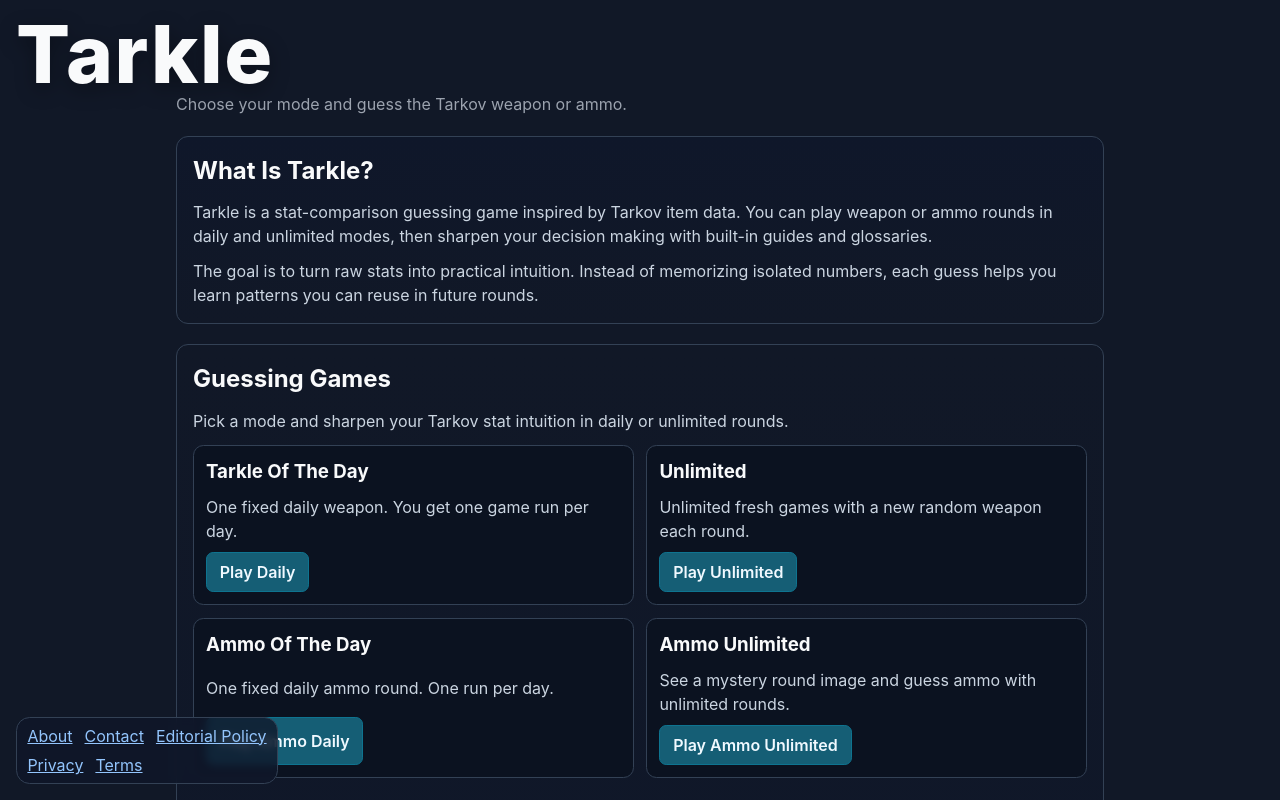
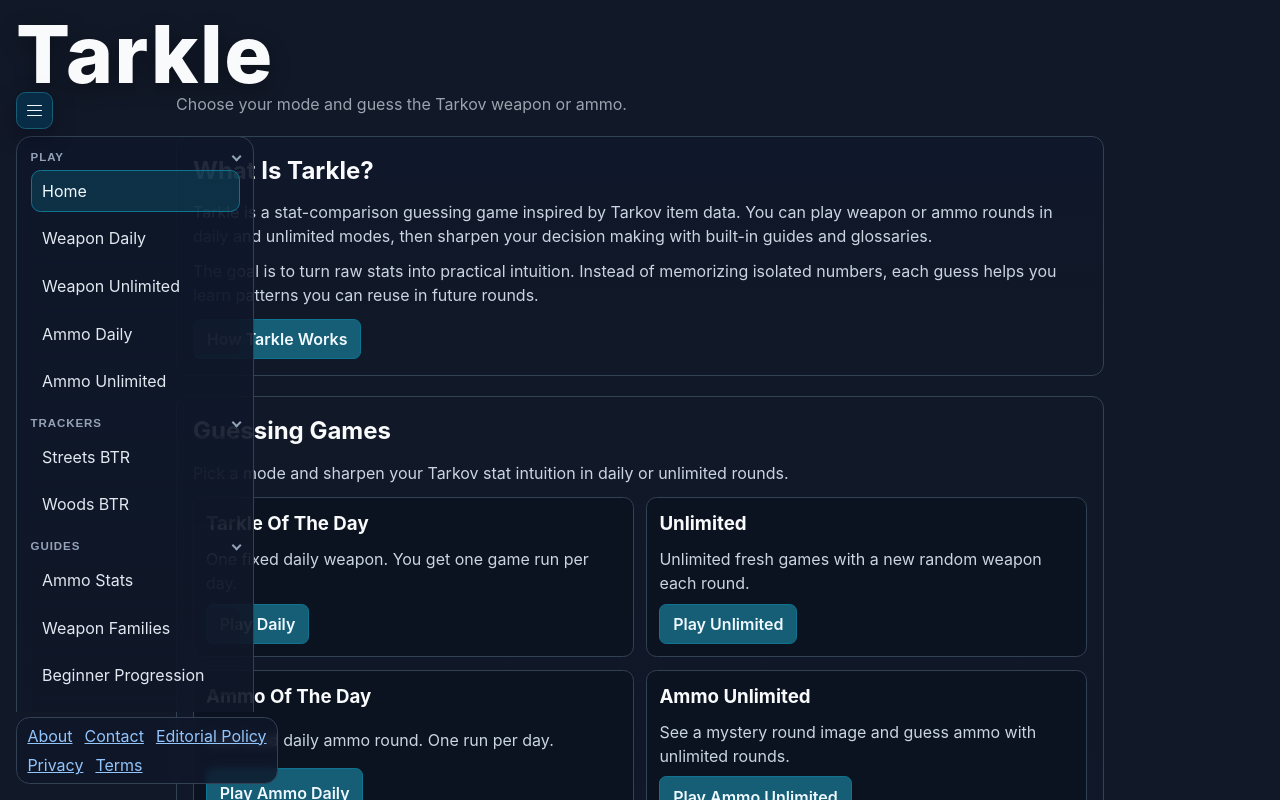
Before and after one commit to FatherPatrick/Tarkle, a React (Vite) app: page / in a window 1280 px wide. Shown: the top 800 px of the page. Built offline with nearby package versions, Linux system fonts and the light colour scheme.

Commit message:
Adding nav menu to left side of page

```diff
--- a/src/app/AppShell.jsx
+++ b/src/app/AppShell.jsx
@@ -5,6 +5,7 @@
   isGamePath,
   prefetchLikelyNextRoutes,
 } from './routeConfig'
+import AppNav from './components/AppNav'
 import SiteBrand from './components/SiteBrand'
 import LegalLinks from './components/LegalLinks'
 import ConfirmLeaveModal from './components/ConfirmLeaveModal'
@@ -13,6 +14,7 @@
   const [route, setRoute] = useState(() => getRouteFromPath(window.location.pathname))
   const [hasGameProgress, setHasGameProgress] = useState(false)
   const [pendingNavigation, setPendingNavigation] = useState(null)
+  const [isNavOpen, setIsNavOpen] = useState(true)
   const hasGameProgressRef = useRef(false)
 
   const navigateTo = (nextPath, options = {}) => {
@@ -96,12 +98,44 @@
     setPendingNavigation(null)
   }
 
+  const handleToggleNav = () => {
+    setIsNavOpen((prev) => !prev)
+  }
+
   const { view, component: RouteComponent, selectedMode, gameKind } = route
+  const currentPath = window.location.pathname
+  const isBtrTrackerPath =
+    currentPath === '/reference/streets-btr-tracker' ||
+    currentPath === '/reference/woods-btr-tracker'
 
   return (
     <main className={`app-shell app-shell--${view}`}>
-      <SiteBrand />
+      <SiteBrand onNavigate={requestNavigate} />
+      <button
+        type="button"
+        className={`site-nav-toggle${isBtrTrackerPath ? ' site-nav-toggle--btr' : ''}`}
+        aria-expanded={isNavOpen}
+        aria-controls="site-nav-drawer"
+        onClick={handleToggleNav}
+        aria-label={isNavOpen ? 'Hide navigation menu' : 'Show navigation menu'}
+      >
+        <span className="visually-hidden">{isNavOpen ? 'Hide Menu' : 'Show Menu'}</span>
+        <span className="site-nav-toggle-lines" aria-hidden="true">
+          <span />
+          <span />
+          <span />
+        </span>
+      </button>
 
+      <div className="app-shell-layout">
+        <aside
+          id="site-nav-drawer"
+          className={`app-shell-sidebar${isNavOpen ? ' app-shell-sidebar--open' : ''}${isBtrTrackerPath ? ' app-shell-sidebar--btr' : ''}`}
+        >
+          <AppNav currentPath={currentPath} onNavigate={requestNavigate} />
+        </aside>
+
+        <div className="app-shell-content">
           <Suspense fallback={<section className="app-route-loading">Loading page...</section>}>
             {view === 'game' && RouteComponent ? (
               <RouteComponent
@@ -116,8 +150,10 @@
 
             {view !== 'game' && RouteComponent ? <RouteComponent /> : null}
           </Suspense>
+        </div>
+      </div>
 
-      <LegalLinks />
+      <LegalLinks onNavigate={requestNavigate} variant="floating" />
 
       <ConfirmLeaveModal
         isOpen={pendingNavigation !== null}
--- /dev/null
+++ b/src/app/components/AppNav.jsx
@@ -0,0 +1,102 @@
+import { useState } from 'react'
+
+const NAV_SECTIONS = [
+  {
+    label: 'Play',
+    items: [
+      { href: '/', label: 'Home' },
+      { href: '/weapon/daily', label: 'Weapon Daily' },
+      { href: '/weapon/unlimited', label: 'Weapon Unlimited' },
+      { href: '/ammo/daily', label: 'Ammo Daily' },
+      { href: '/ammo/unlimited', label: 'Ammo Unlimited' },
+    ],
+  },
+  {
+    label: 'Trackers',
+    items: [
+      { href: '/reference/streets-btr-tracker', label: 'Streets BTR' },
+      { href: '/reference/woods-btr-tracker', label: 'Woods BTR' },
+    ],
+  },
+  {
+    label: 'Guides',
+    items: [
+      { href: '/guides/ammo-stats', label: 'Ammo Stats' },
+      { href: '/guides/weapon-family', label: 'Weapon Families' },
+      { href: '/guides/beginner-progression', label: 'Beginner Progression' },
+      { href: '/guides/daily-strategy', label: 'Daily Strategy' },
+      { href: '/guides/patch-impact', label: 'Patch Impact' },
+      { href: '/guides/faq', label: 'FAQ' },
+    ],
+  },
+  {
+    label: 'Reference',
+    items: [
+      { href: '/reference/how-tarkle-works', label: 'How Tarkle Works' },
+      { href: '/reference/ammo-glossary', label: 'Ammo Glossary' },
+      { href: '/reference/weapon-stats-glossary', label: 'Weapon Stats' },
+      { href: '/reference/data-transparency', label: 'Data Transparency' },
+    ],
+  },
+]
+
+function AppNav({ currentPath, onNavigate }) {
+  const [openSections, setOpenSections] = useState(() =>
+    Object.fromEntries(NAV_SECTIONS.map((section) => [section.label, true]))
+  )
+
+  const handleLinkClick = (event, href) => {
+    event.preventDefault()
+    onNavigate(href)
+  }
+
+  const handleToggleSection = (label) => {
+    setOpenSections((prev) => ({
+      ...prev,
+      [label]: !prev[label],
+    }))
+  }
+
+  return (
+    <nav className="site-nav" aria-label="Primary navigation">
+      {NAV_SECTIONS.map((section) => (
+        <section className="site-nav-section" key={section.label}>
+          <button
+            type="button"
+            className="site-nav-section-toggle"
+            aria-expanded={openSections[section.label]}
+            aria-controls={`site-nav-section-${section.label}`}
+            onClick={() => handleToggleSection(section.label)}
+          >
+            <span className="site-nav-label">{section.label}</span>
+            <span
+              className={`site-nav-section-caret${openSections[section.label] ? ' site-nav-section-caret--open' : ''}`}
+              aria-hidden="true"
+            />
+          </button>
+          {openSections[section.label] ? (
+            <div className="site-nav-list" id={`site-nav-section-${section.label}`}>
+              {section.items.map((item) => {
+                const isActive = currentPath === item.href
+
+                return (
+                  <a
+                    key={item.href}
+                    className={`site-nav-link${isActive ? ' site-nav-link--active' : ''}`}
+                    href={item.href}
+                    aria-current={isActive ? 'page' : undefined}
+                    onClick={(event) => handleLinkClick(event, item.href)}
+                  >
+                    {item.label}
+                  </a>
+                )
+              })}
+            </div>
+          ) : null}
+        </section>
+      ))}
+    </nav>
+  )
+}
+
+export default AppNav
--- a/src/app/components/SiteBrand.jsx
+++ b/src/app/components/SiteBrand.jsx
@@ -1,6 +1,15 @@
-function SiteBrand() {
+function SiteBrand({ onNavigate }) {
+  const handleClick = (event) => {
+    if (!onNavigate) {
+      return
+    }
+
+    event.preventDefault()
+    onNavigate('/')
+  }
+
   return (
-    <a className="site-brand" href="/" aria-label="Go to home page">
+    <a className="site-brand" href="/" aria-label="Go to home page" onClick={handleClick}>
       Tarkle
     </a>
   )
--- a/src/pages/core/HomePage.jsx
+++ b/src/pages/core/HomePage.jsx
@@ -14,6 +14,9 @@
           The goal is to turn raw stats into practical intuition. Instead of memorizing isolated
           numbers, each guess helps you learn patterns you can reuse in future rounds.
         </p>
+        <a className="content-hub-link" href="/reference/how-tarkle-works">
+          How Tarkle Works
+        </a>
       </section>
 
       <section className="content-hub" aria-label="Guessing games">
@@ -204,14 +207,6 @@
           </article>
 
           <article className="content-hub-card">
-            <h3>How Tarkle Works</h3>
-            <p>Rules, scoring interpretation, and examples for weapon and ammo rounds.</p>
-            <a className="content-hub-link" href="/reference/how-tarkle-works">
-              Read Reference
-            </a>
-          </article>
-
-          <article className="content-hub-card">
             <h3>Data Source Transparency</h3>
             <p>How data is sourced, normalized, and updated for gameplay consistency.</p>
             <a className="content-hub-link" href="/reference/data-transparency">
--- a/src/styles/app-shell.css
+++ b/src/styles/app-shell.css
@@ -10,6 +10,49 @@
 
 .app-shell--game {
   padding-top: 4.8rem;
+}
+
+.app-shell-layout {
+  position: relative;
+}
+
+.app-shell-sidebar {
+  position: fixed;
+  top: 8.5rem;
+  bottom: 5.5rem;
+  left: 1rem;
+  width: 15rem;
+  display: grid;
+  gap: 1rem;
+  overflow-y: auto;
+  overscroll-behavior: contain;
+  padding-right: 0.1rem;
+  scrollbar-width: none;
+  -ms-overflow-style: none;
+  z-index: 24;
+  transform: translateX(calc(-100% - 1rem));
+  opacity: 0;
+  pointer-events: none;
+  transition: transform 180ms ease, opacity 180ms ease;
+}
+
+.app-shell-sidebar::-webkit-scrollbar {
+  width: 0;
+  height: 0;
+}
+
+.app-shell-sidebar--open {
+  transform: translateX(0);
+  opacity: 1;
+  pointer-events: auto;
+}
+
+.app-shell-sidebar--btr {
+  top: 11.1rem;
+}
+
+.app-shell-content {
+  min-width: 0;
 }
 
 .app-route-loading {
@@ -37,3 +80,136 @@
   text-shadow: 0 6px 20px rgba(0, 0, 0, 0.35);
   text-decoration: none;
 }
+
+.site-nav-toggle {
+  position: fixed;
+  top: 5.75rem;
+  left: 1rem;
+  z-index: 25;
+  border: 1px solid #155e75;
+  border-radius: 0.6rem;
+  background: rgba(8, 47, 73, 0.92);
+  color: #f0f9ff;
+  padding: 0.35rem;
+  cursor: pointer;
+  width: 2.3rem;
+  height: 2.3rem;
+  display: inline-grid;
+  place-items: center;
+  box-shadow: 0 8px 22px rgba(2, 6, 23, 0.35);
+}
+
+.site-nav-toggle--btr {
+  top: 8.35rem;
+}
+
+.site-nav-toggle:hover,
+.site-nav-toggle:focus-visible {
+  background: rgba(14, 116, 144, 0.92);
+  outline: none;
+}
+
+.site-nav-toggle-lines {
+  display: grid;
+  gap: 0.21rem;
+}
+
+.site-nav-toggle-lines span {
+  display: block;
+  width: 0.95rem;
+  height: 0.1rem;
+  border-radius: 999px;
+  background: currentColor;
+}
+
+.visually-hidden {
+  position: absolute;
+  width: 1px;
+  height: 1px;
+  padding: 0;
+  margin: -1px;
+  overflow: hidden;
+  clip: rect(0, 0, 0, 0);
+  white-space: nowrap;
+  border: 0;
+}
+
+.site-nav {
+  display: grid;
+  gap: 0.9rem;
+  border: 1px solid #334155;
+  border-radius: 0.95rem;
+  background: linear-gradient(180deg, rgba(15, 23, 42, 0.92) 0%, rgba(17, 24, 39, 0.92) 100%);
+  padding: 0.85rem;
+}
+
+.site-nav-section {
+  display: grid;
+  gap: 0.45rem;
+}
+
+.site-nav-section-toggle {
+  display: flex;
+  align-items: center;
+  justify-content: space-between;
+  width: 100%;
+  border: 0;
+  background: transparent;
+  padding: 0;
+  cursor: pointer;
+}
+
+.site-nav-section-toggle:focus-visible {
+  outline: 1px solid #0e7490;
+  outline-offset: 0.25rem;
+}
+
+.site-nav-label {
+  margin: 0;
+  color: #94a3b8;
+  font-size: 0.72rem;
+  font-weight: 700;
+  letter-spacing: 0.08em;
+  text-transform: uppercase;
+}
+
+.site-nav-section-caret {
+  width: 0.45rem;
+  height: 0.45rem;
+  border-right: 2px solid #94a3b8;
+  border-bottom: 2px solid #94a3b8;
+  transform: rotate(-45deg);
+  transition: transform 160ms ease;
+}
+
+.site-nav-section-caret--open {
+  transform: rotate(45deg);
+}
+
+.site-nav-list {
+  display: grid;
+  gap: 0.35rem;
+}
+
+.site-nav-link {
+  display: block;
+  border: 1px solid transparent;
+  border-radius: 0.6rem;
+  padding: 0.5rem 0.65rem;
+  color: #e2e8f0;
+  text-decoration: none;
+  background: rgba(15, 23, 42, 0.4);
+}
+
+.site-nav-link:hover,
+.site-nav-link:focus-visible {
+  border-color: #155e75;
+  background: rgba(21, 94, 117, 0.28);
+  outline: none;
+}
+
+.site-nav-link--active {
+  border-color: #0e7490;
+  background: rgba(14, 116, 144, 0.28);
+  color: #f0f9ff;
+}
--- a/src/styles/responsive.css
+++ b/src/styles/responsive.css
@@ -7,10 +7,30 @@
     padding-top: 4.1rem;
   }
 
+  .app-shell-sidebar {
+    top: 6.15rem;
+    bottom: 5rem;
+    left: 0.75rem;
+    width: min(15rem, calc(100vw - 1.5rem));
+  }
+
+  .app-shell-sidebar--btr {
+    top: 7.35rem;
+  }
+
   .site-brand {
     top: 0.7rem;
     left: 0.75rem;
     font-size: clamp(2.5rem, 10vw, 3.6rem);
+  }
+
+  .site-nav-toggle {
+    top: 5rem;
+    left: 0.75rem;
+  }
+
+  .site-nav-toggle--btr {
+    top: 7.35rem;
   }
 
   .content-hub-grid {
@@ -21,7 +41,7 @@
     grid-template-columns: minmax(5.5rem, 1.5fr) repeat(3, minmax(3.5rem, 1fr));
   }
 
-  .site-footer-links {
+  .site-footer-links--floating {
     left: 0.75rem;
     bottom: 0.75rem;
   }
--- a/src/styles/shared-ui.css
+++ b/src/styles/shared-ui.css
@@ -1,6 +1,9 @@
 .site-footer-links {
   display: grid;
   gap: 0.35rem;
+}
+
+.site-footer-links--floating {
   position: fixed;
   left: 1rem;
   bottom: 1rem;
@@ -11,6 +14,13 @@
   border-radius: 0.85rem;
   padding: 0.35rem 0.65rem;
   backdrop-filter: blur(4px);
+}
+
+.site-footer-links--sidebar {
+  border: 1px solid #334155;
+  border-radius: 0.95rem;
+  background: linear-gradient(180deg, rgba(15, 23, 42, 0.92) 0%, rgba(17, 24, 39, 0.92) 100%);
+  padding: 0.75rem 0.85rem;
 }
 
 .site-footer-links-row {
```
Also changed, not shown: src/app/components/LegalLinks.jsx (+29 -17 lines). Lines whose indentation alone changed are shown as unchanged.
